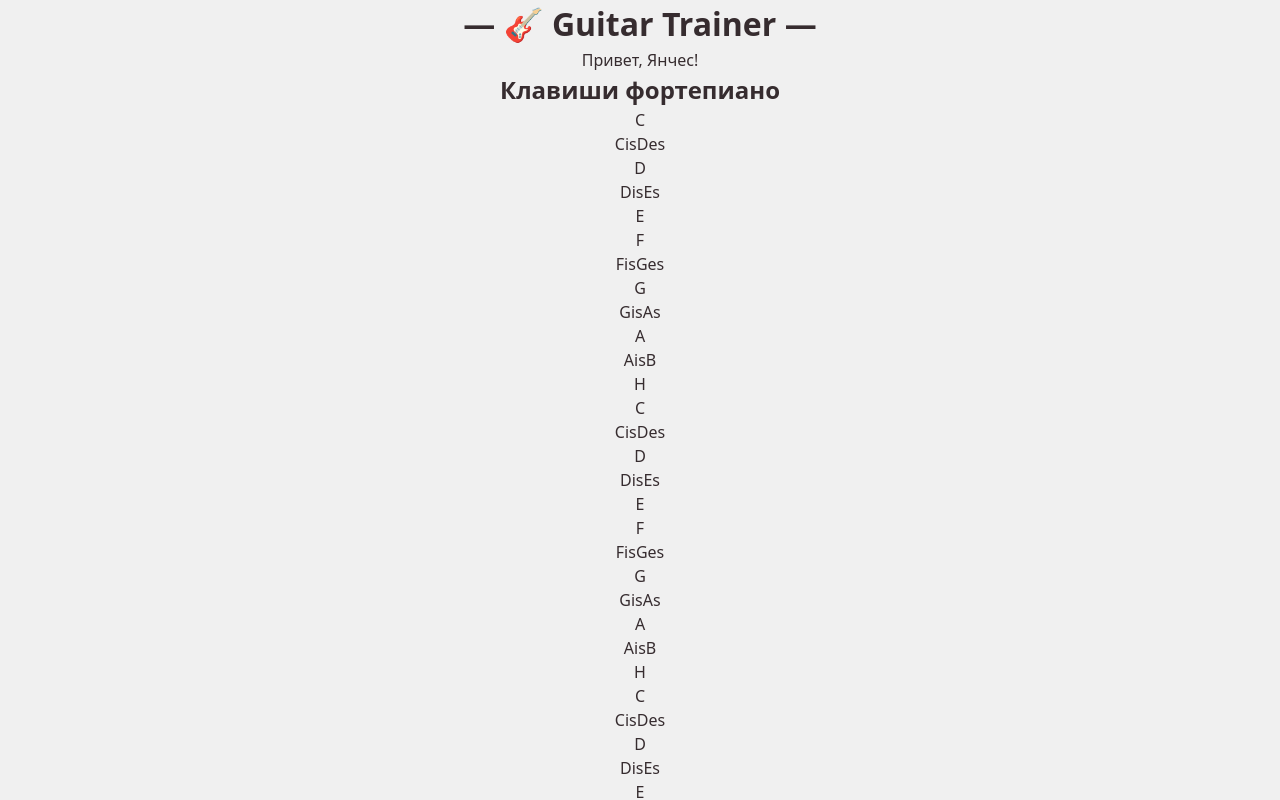
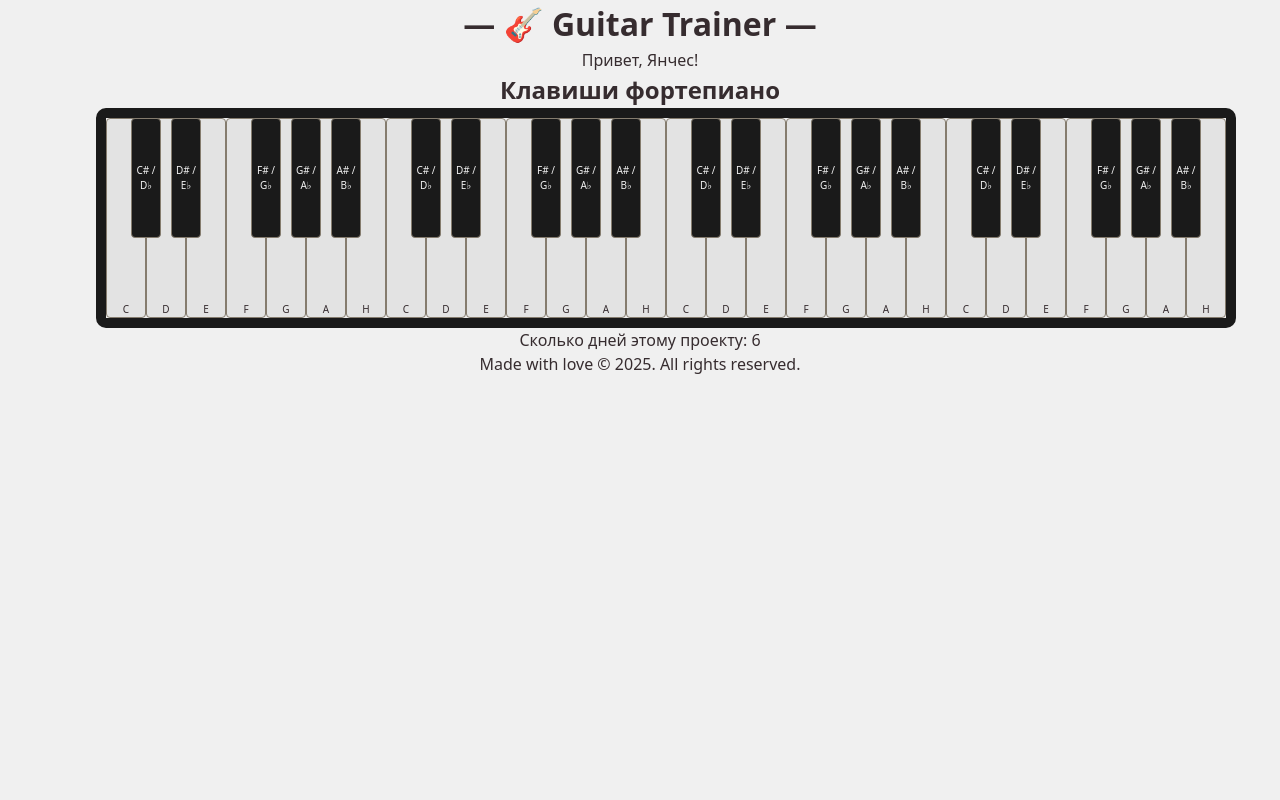
Before and after one commit to yanlogan/react-guitar-trainer, a React (Vite) app: page / in a window 1280 px wide. Shown: the top 800 px of the page. Built offline with nearby package versions, Linux system fonts and the light colour scheme.

Commit message:
style & feat: base piano layout & add pianoKeyLabel type

```diff
--- /dev/null
+++ b/src/components/PianoKey/PianoKey.scss
@@ -0,0 +1,56 @@
+@use '../../styles/variables' as *;
+
+$keyColorWhite: #e3e3e3;
+$keyColorWhiteHover: #f0f0f0;
+$keyColorWhiteActive: #ffffff;
+$keyColorBlack: #1a1a1a;
+$keyColorBlackHover: #2a2a2a;
+$keyColorBlackActive: #3a3a3a;
+$keyColorBorder: #857c6e;
+
+.PianoKey {
+  display: flex;
+  font-size: 10px;
+  border: 1px solid $keyColorBorder;
+  border-radius: 4px;
+  background-color: $keyColorWhite;
+  cursor: pointer;
+  transition: all .05s ease-in-out;
+
+  &:hover {
+    background-color: $keyColorWhiteHover;
+  }
+
+  &:active {
+    background-color: $keyColorWhiteActive;
+  }
+
+  &--white {
+    align-items: end;
+    justify-content: center;
+    width: 40px;
+    height: 100%;
+    color: $colorPrimary;
+  }
+
+  &--black {
+    align-items: center;
+    justify-content: center;
+    width: 30px;
+    height: 60%;
+    margin-right: -15px;
+    margin-left: -15px;
+    color: $colorSecondary;
+    border: 1px solid $keyColorBorder;
+    background-color: $keyColorBlack;
+    z-index: 2;
+
+    &:hover {
+      background-color: $keyColorBlackHover;
+    }
+
+    &:active {
+      background-color: $keyColorBlackActive;
+    }
+  }
+}
--- a/src/components/PianoKey/PianoKey.tsx
+++ b/src/components/PianoKey/PianoKey.tsx
@@ -1,14 +1,16 @@
-import type {KeyColor, KeyName} from "../../types/pianoKeys";
+import "./PianoKey.scss";
+import type {KeyColor, KeyLabel, KeyName} from "../../types/pianoKeys";
 
 type PianoKeyProps = {
     pianoKey: KeyName,
+    pianoKeyLabel: KeyLabel,
     color: KeyColor,
     showLabel?: boolean
 }
 
-const PianoKey = ({pianoKey, color, showLabel = false}: PianoKeyProps) => {
+const PianoKey = ({pianoKey, pianoKeyLabel, color, showLabel = false}: PianoKeyProps) => {
     return (
-        <div className={`PianoKey PianoKey--${color}`} data-piano-key={pianoKey}>{showLabel ? pianoKey : null}</div>
+        <div className={`PianoKey PianoKey--${color}`} data-piano-key={pianoKey}>{showLabel ? pianoKeyLabel : null}</div>
     );
 }
 
--- /dev/null
+++ b/src/components/PianoKeyboard/PianoKeyboard.scss
@@ -0,0 +1,13 @@
+@use '../../styles/variables' as *;
+
+$pianoColorBorder: #1a1a1a;
+
+.PianoKeyboard {
+    display: inline-flex;
+    flex-direction: row;
+    justify-content: center;
+    align-items: center;
+    width: auto;
+    border: 10px solid $pianoColorBorder;
+    border-radius: 10px;
+}
--- a/src/components/PianoKeyboard/PianoKeyboard.tsx
+++ b/src/components/PianoKeyboard/PianoKeyboard.tsx
@@ -1,3 +1,4 @@
+import "./PianoKeyboard.scss";
 import PianoOctave from "../PianoOctave/PianoOctave.tsx";
 const PianoKeyboard = () => {
     return (
--- /dev/null
+++ b/src/components/PianoOctave/PianoOctave.scss
@@ -0,0 +1,10 @@
+@use '../../styles/variables' as *;
+
+.PianoOctave {
+    position: relative;
+    display: flex;
+    flex-direction: row;
+    justify-content: center;
+    align-items: start;
+    height: 200px;
+}
--- a/src/components/PianoOctave/PianoOctave.tsx
+++ b/src/components/PianoOctave/PianoOctave.tsx
@@ -1,4 +1,4 @@
-
+import "./PianoOctave.scss";
 import PianoKey from "../PianoKey/PianoKey.tsx";
 import type {OctaveNote} from "../../types/pianoKeys";
 
@@ -10,58 +10,70 @@ const PianoOctave = ({pianoOctave}: PianoOctaveProps) => {
     const octaveNotes: OctaveNote[] = [
         {
             pianoKey: "C",
+            pianoKeyLabel: "C",
             color: "white"
         },
         {
             pianoKey: "CisDes",
+            pianoKeyLabel: "C# / D♭",
             color: "black"
         },
         {
             pianoKey: "D",
+            pianoKeyLabel: "D",
             color: "white"
         },
         {
             pianoKey: "DisEs",
+            pianoKeyLabel: "D# / E♭",
             color: "black"
         },
         {
             pianoKey: "E",
+            pianoKeyLabel: "E",
             color: "white"
         },
         {
             pianoKey: "F",
+            pianoKeyLabel: "F",
             color: "white"
         },
         {
             pianoKey: "FisGes",
+            pianoKeyLabel: "F# / G♭",
             color: "black"
         },
         {
             pianoKey: "G",
+            pianoKeyLabel: "G",
             color: "white"
         },
         {
             pianoKey: "GisAs",
+            pianoKeyLabel: "G# / A♭",
             color: "black"
         },
         {
             pianoKey: "A",
+            pianoKeyLabel: "A",
             color: "white"
         },
         {
             pianoKey: "AisB",
+            pianoKeyLabel: "A# / B♭",
             color: "black"
         },
         {
             pianoKey: "H",
+            pianoKeyLabel: "H",
             color: "white"
         }
     ];
 
     return (
         <div className="PianoOctave" data-piano-octave={pianoOctave}>
-            {octaveNotes.map(({pianoKey, color}) => (
-                <PianoKey key={pianoKey} pianoKey={pianoKey} color={color} showLabel={true}/>
+            {octaveNotes.map(({pianoKey, pianoKeyLabel, color}) => (
+                <PianoKey key={pianoKey} pianoKey={pianoKey} pianoKeyLabel={pianoKeyLabel} color={color} showLabel={true}/>
             ))}
         </div>
     );
--- a/src/layout/Container/Container.tsx
+++ b/src/layout/Container/Container.tsx
@@ -1,5 +1,5 @@
 import type {ReactNode} from "react";
-import './Container.scss'
+import "./Container.scss";
 
 type ContainerProps = {
     children: ReactNode
--- a/src/types/pianoKeys.d.ts
+++ b/src/types/pianoKeys.d.ts
@@ -2,7 +2,10 @@ export type KeyColor = 'white' | 'black';
 
 export type KeyName = 'C' | 'CisDes' | 'D' | 'DisEs' | 'E' | 'F' | 'FisGes' | 'G' | 'GisAs' | 'A' | 'AisB' | 'H';
 
+export type KeyLabel = 'C' | 'C# / D♭' | 'D' | 'D# / E♭' | 'E' | 'F' | 'F# / G♭' | 'G' | 'G# / A♭' | 'A' | 'A# / B♭' | 'H';
+
 export type OctaveNote = {
     pianoKey: KeyName;
+    pianoKeyLabel: KeyLabel;
     color: KeyColor;
 };
```
